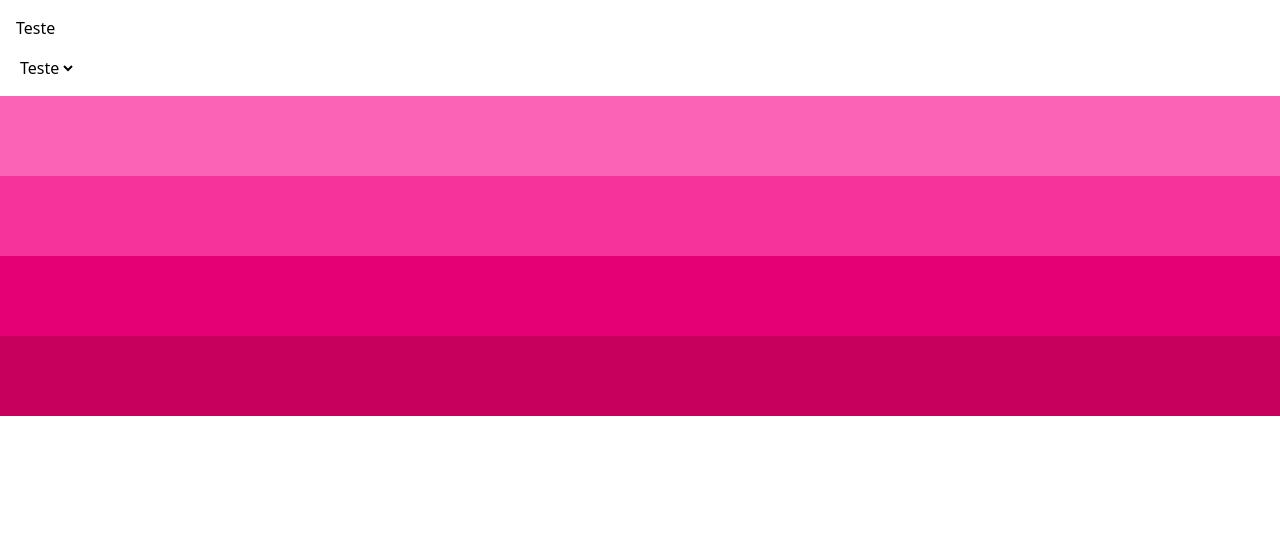
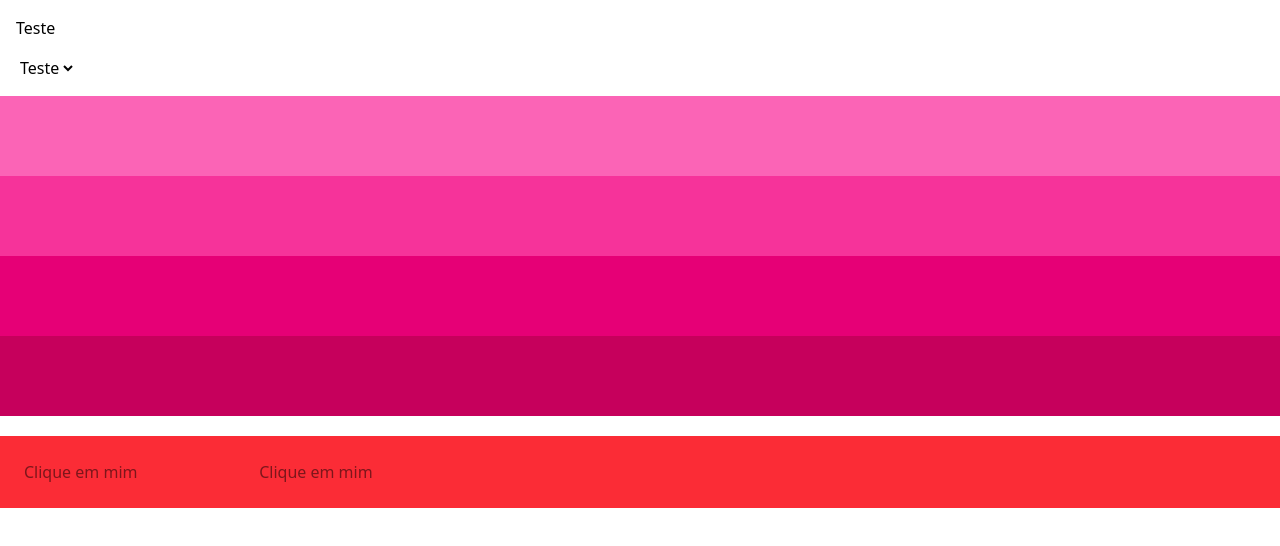
Before and after one commit to LucasAntonio-LAM/Curso-Udemy-Tailwindcss, a website: page Seção 13 - Interatividade/src/index.html in a window 1280 px wide. Drawn offline with Linux system fonts and the light colour scheme.

Commit message:
aula - outline - oultine-0, outline-cor

```diff
--- a/Seção 13 - Interatividade/src/index.html
+++ b/Seção 13 - Interatividade/src/index.html
@@ -26,7 +26,16 @@
     <div class="h-20 bg-pink-400 cursor-pointer"></div>
     <div class="h-20 bg-pink-500 cursor-wait"></div>
     <div class="h-20 bg-pink-600 cursor-not-allowed"></div>
-    <div class="h-20 bg-pink-700 cursor-text"></div>
+    <div class="h-20 bg-pink-700 cursor-text mb-5"></div>
+
+    <!-- Outline -->
+
+    <div class="p-6 bg-red-500">
+        <input type="text" placeholder="Clique em mim" class="outline-0">
+        <input type="text" placeholder="Clique em mim" class="outline-white">
+    </div>
+
+    <!-- Pointer Events -->
 
 
 </body>
```
Also changed, not shown: Seção 13 - Interatividade/src/css/output.css.
